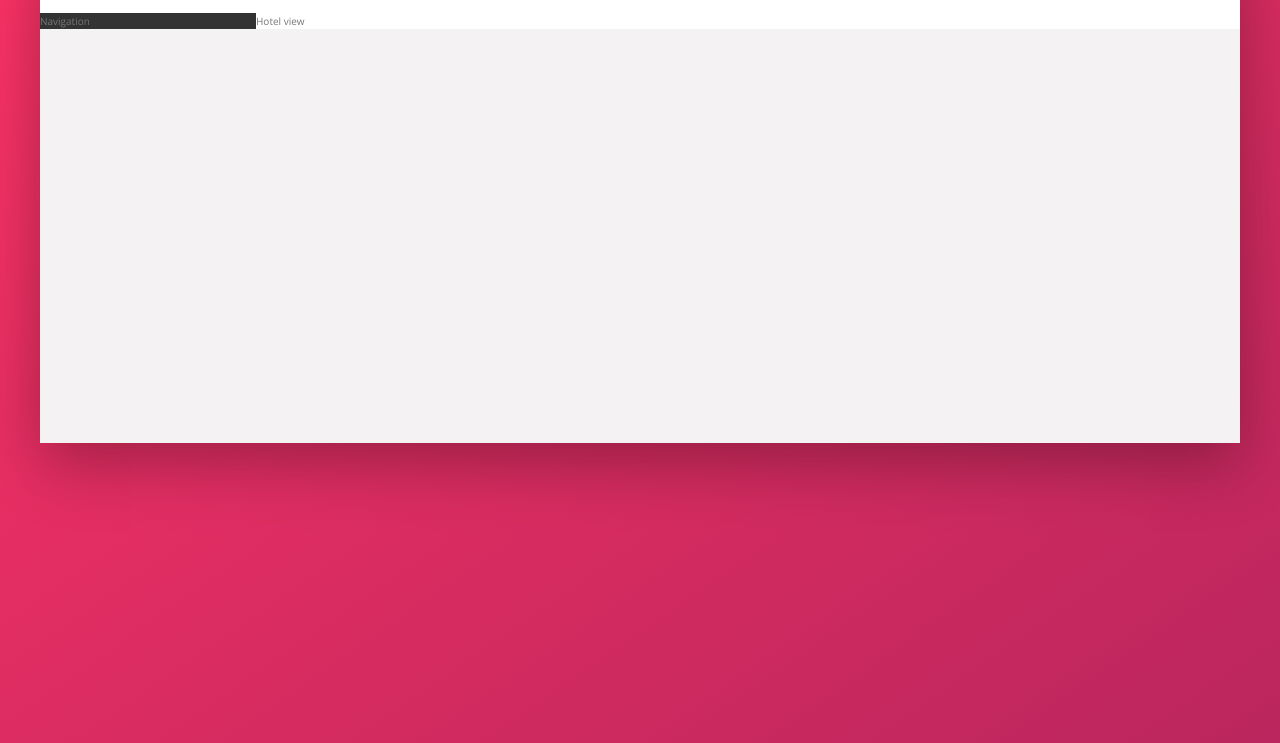
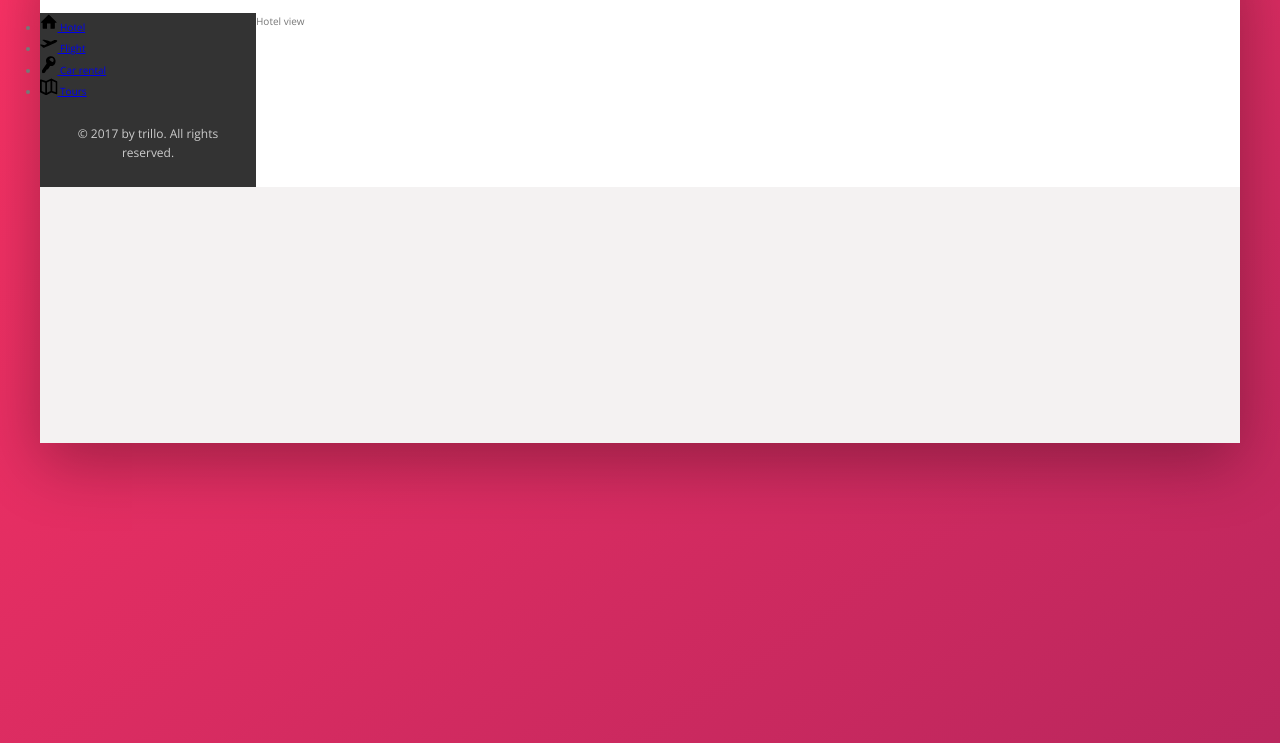
Before and after one commit to Leeyanhawrt/trillio, a website: page index.html in a window 1280 px wide. Shown: the part 137-880 px from the top of the page. Drawn offline with nearby package versions, Linux system fonts and the light colour scheme.

Commit message:
init side navbar

```diff
--- a/index.html
+++ b/index.html
@@ -56,7 +56,45 @@
       </header>
 
       <div class="content">
-        <nav class="sidebar">Navigation</nav>
+        <nav class="sidebar">
+          <ul class="side-nav">
+            <li class="side-nav__item">
+              <a href="#" class="side-nav__link">
+                <svg class="side-nav__icon">
+                  <use xlink:href="img/sprite.svg#icon-home"></use>
+                </svg>
+                <span>Hotel</span>
+              </a>
+            </li>
+            <li class="side-nav__item">
+              <a href="#" class="side-nav__link">
+                <svg class="side-nav__icon">
+                  <use xlink:href="img/sprite.svg#icon-aircraft-take-off"></use>
+                </svg>
+                <span>Flight</span>
+              </a>
+            </li>
+            <li class="side-nav__item">
+              <a href="#" class="side-nav__link">
+                <svg class="side-nav__icon">
+                  <use xlink:href="img/sprite.svg#icon-key"></use>
+                </svg>
+                <span>Car rental</span>
+              </a>
+            </li>
+            <li class="side-nav__item">
+              <a href="#" class="side-nav__link">
+                <svg class="side-nav__icon">
+                  <use xlink:href="img/sprite.svg#icon-map"></use>
+                </svg>
+                <span>Tours</span>
+              </a>
+            </li>
+          </ul>
+
+          <div class="legal">&copy; 2017 by trillo. All rights reserved.</div>
+        </nav>
+
         <main class="hotel-view">Hotel view</main>
       </div>
     </div>
--- a/sass/_components.scss
+++ b/sass/_components.scss
@@ -110,3 +110,25 @@
     margin-right: 1rem;
   }
 }
+
+// SIDEBAR NAVIGATION
+.side-nav {
+  &__item {
+  }
+
+  &__link {
+  }
+
+  &__icon {
+    width: 1.75rem;
+    height: 1.75rem;
+  }
+}
+
+// LEGAL TEXT
+.legal {
+  color: var(--color-grey-light-4);
+  font-size: 1.2rem;
+  text-align: center;
+  padding: 2.5rem;
+}
--- a/sass/_layout.scss
+++ b/sass/_layout.scss
@@ -23,6 +23,9 @@
 
 .sidebar {
   background-color: var(--color-grey-dark-1);
+  display: flex;
+  flex-direction: column;
+  justify-content: space-between;
 
   flex: 0 0 18%;
 }
```
Also changed, not shown: css/style.css.
